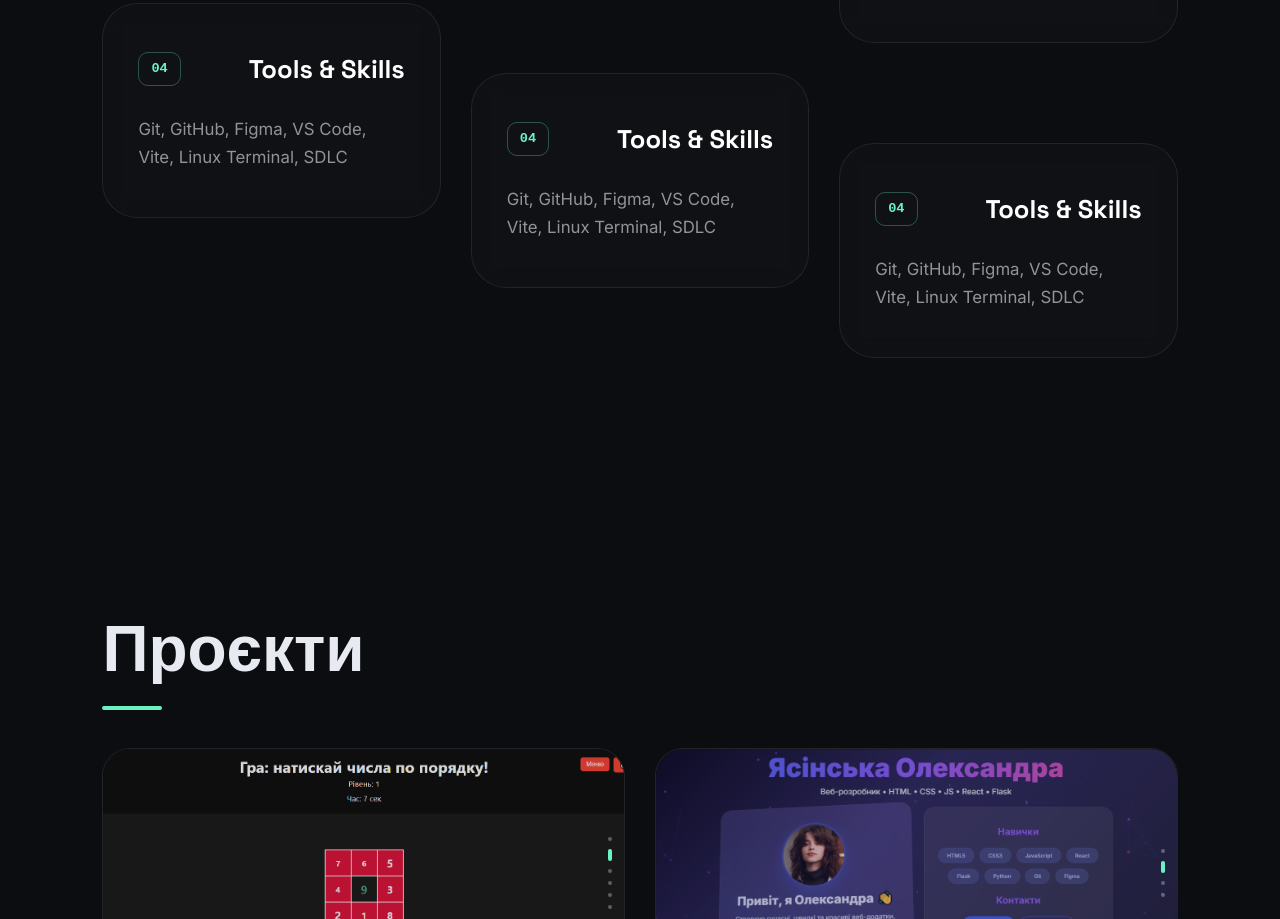
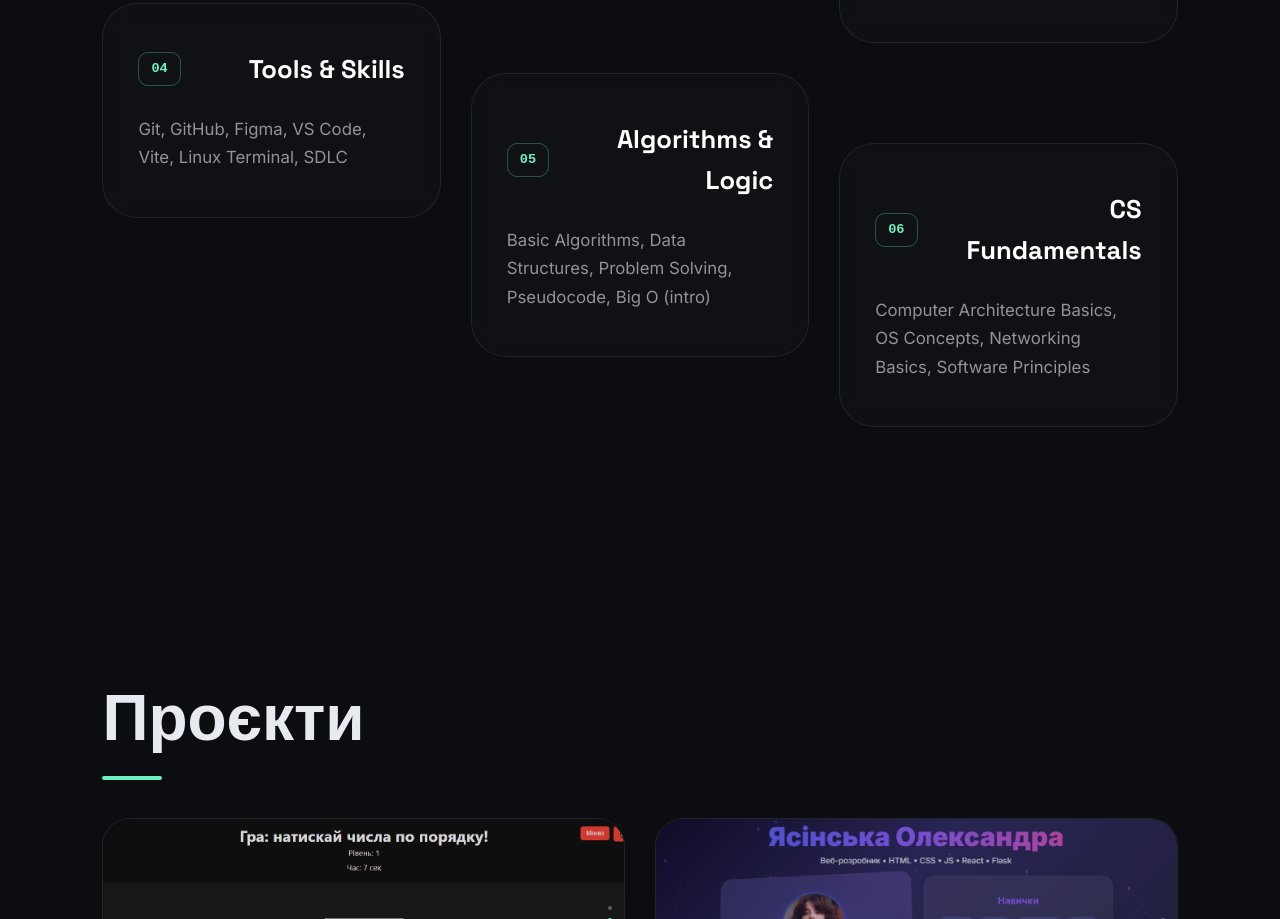
Before and after one commit to OleksandraYasinska/PortfolioSanSanivna, a plain HTML site: page index.html in a window 1280 px wide. Shown: the part 2310-3229 px from the top of the page. Drawn offline with nearby package versions, Linux system fonts and the light colour scheme.

Commit message:
Update index.html

```diff
--- a/index.html
+++ b/index.html
@@ -137,20 +137,27 @@
                     </div>
                     <p data-i18n="skills.tools.text">Git, GitHub, Figma, VS Code, Vite, Linux Terminal, SDLC</p>
                 </div>
+
                 <div class="skill-card">
                     <div class="skill-card__header">
-                        <span class="skill-card__number">04</span>
-                        <h3 data-i18n="skills.tools.title">Tools & Skills</h3>
+                        <span class="skill-card__number">05</span>
+                        <h3 data-i18n="skills.algorithms.title">Algorithms & Logic</h3>
                     </div>
-                    <p data-i18n="skills.tools.text">Git, GitHub, Figma, VS Code, Vite, Linux Terminal, SDLC</p>
+                    <p data-i18n="skills.algorithms.text">
+                        Basic Algorithms, Data Structures, Problem Solving, Pseudocode, Big O (intro)
+                    </p>
                 </div>
+
                 <div class="skill-card">
                     <div class="skill-card__header">
-                        <span class="skill-card__number">04</span>
-                        <h3 data-i18n="skills.tools.title">Tools & Skills</h3>
+                        <span class="skill-card__number">06</span>
+                        <h3 data-i18n="skills.csbasics.title">CS Fundamentals</h3>
                     </div>
-                    <p data-i18n="skills.tools.text">Git, GitHub, Figma, VS Code, Vite, Linux Terminal, SDLC</p>
+                    <p data-i18n="skills.csbasics.text">
+                        Computer Architecture Basics, OS Concepts, Networking Basics, Software Principles
+                    </p>
                 </div>
+
             </div>
         </section>
 
@@ -194,4 +201,5 @@
     <script src="js/animations.js" defer></script>
     <script src="js/main.js" defer></script>
 </body>
+
 </html>
```
